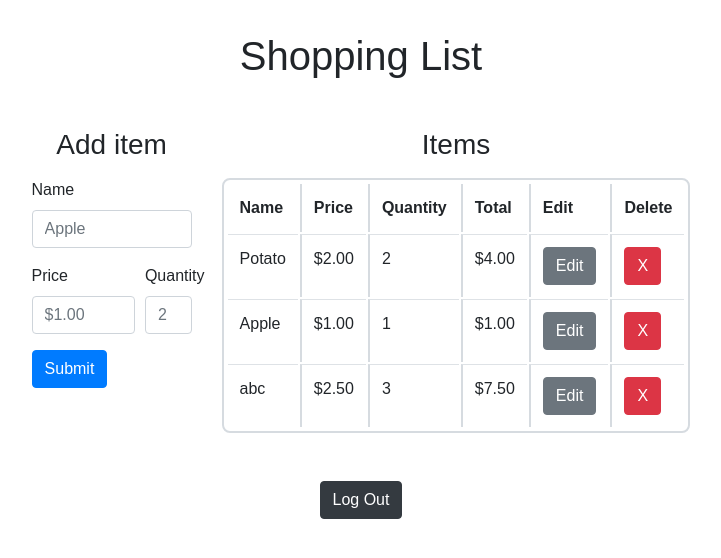
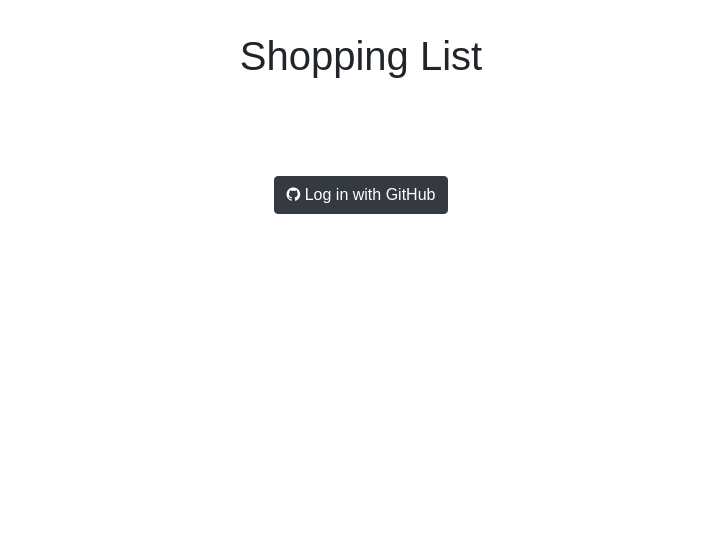
Before and after one commit to lbodwell/a4-components, a React (Create React App) app in the folder client/: page /login in a window 1280 px wide. Shown: the top 558 px of the page, without its empty margins (279-1000 px from the left). Built offline with nearby package versions, Linux system fonts and the light colour scheme.

Commit message:
Add React routing and login page. Implement database integration for GET, POST, and DELETE requests. State management improvements.

```diff
--- a/client/package.json
+++ b/client/package.json
@@ -10,6 +10,7 @@
     "react": "^16.13.1",
     "react-bootstrap": "^1.3.0",
     "react-dom": "^16.13.1",
+    "react-router-dom": "^5.2.0",
     "react-scripts": "3.4.3"
   },
   "scripts": {
--- a/client/src/App.js
+++ b/client/src/App.js
@@ -1,14 +1,17 @@
 import React from "react";
+import {BrowserRouter, Route} from "react-router-dom";
 
 import ShoppingList from "./components/ShoppingList";
+import Login from "./components/Login";
 
 import "./App.css";
 
 const App = () => {
 	return (
-		<div className="App">
-			<ShoppingList/>
-		</div>
+		<BrowserRouter>
+			<Route name="Home" path="/" exact component={ShoppingList}></Route>
+			<Route name="Login" path="/login" exact component={Login}></Route>
+		</BrowserRouter>
 	);
 }
 
--- /dev/null
+++ b/client/src/components/Login.js
@@ -0,0 +1,21 @@
+import React from "react";
+import {Row, Button} from "react-bootstrap";
+
+const handleLogin = () => {
+	window.location.href = "http://localhost:5000/auth/github/login";
+}
+
+const Login = () => {
+	return (
+		<div>
+			<h1 className="title">Shopping List</h1>
+			<Row className="justify-content-center">
+				<Button variant="dark" id="login-button" onClick={handleLogin}>
+					<i className="fa fa-github" aria-hidden="true"></i> Log in with GitHub
+				</Button>
+			</Row>
+		</div>
+	);
+}
+
+export default Login;
--- a/client/src/components/ShoppingList.js
+++ b/client/src/components/ShoppingList.js
@@ -8,7 +8,24 @@ class ShoppingList extends Component {
 	constructor(props) {
 		super(props);
 		this.state = {
+			items: []
 		}
+
+		this.updateData = this.updateData.bind(this);
+	}
+
+	componentDidMount() {
+		this.updateData();
+	}
+
+	async updateData() {
+		const res = await fetch("/api/items", {method: "GET"});
+		const data = await res.json();
+		this.setState({items: data});
+	}
+
+	handleLogout() {
+		window.location.href = "http://localhost:5000/logout";
 	}
 
 	render() {
@@ -19,14 +36,14 @@ class ShoppingList extends Component {
 					<Row className="justify-content-center">
 						<Col className="col-md-2">
 							<h3 className="header">Add item</h3>
-							<ShoppingListForm/>
+							<ShoppingListForm updateData={this.updateData}/>
 						</Col>
 						<Col md="auto">
-							<ShoppingListTable/>
+							<ShoppingListTable items={this.state.items}/>
 						</Col>
 					</Row>
 					<Row className="justify-content-center">
-						<Button variant="dark" id="logout-button">Log Out</Button>
+						<Button variant="dark" id="logout-button" onClick={this.handleLogout}>Log Out</Button>
 					</Row>
 				</Container>
 			</div>
--- a/client/src/components/ShoppingListForm.js
+++ b/client/src/components/ShoppingListForm.js
@@ -5,33 +5,40 @@ class ShoppingListForm extends Component {
 	constructor(props) {
 		super(props);
 		this.state = {
-			newItem: {}
-		};
+			newItem: {name: "", price: "", quantity: ""}
+		}
+
 		this.submitItem = this.submitItem.bind(this);
 	}
 
-	submitItem() {
-		// TODO: set state of new item from fields
-		//TODO: db req
+	async submitItem() {
+		const {name, price, quantity} = this.state.newItem;
+		const body = JSON.stringify({name, price, quantity});
+		const res = await fetch("/api/items", {method: "POST", body, headers:{"Content-Type": "application/json"}});
+		if (res) {
+			this.props.updateData();
+			this.setState({newItem: {name: "", price: "", quantity: ""}});
+		}
 	}
 
 	render() {
+		const newItem = this.state.newItem;
 		return (
 			<Form>
 				<Form.Row>
 					<Form.Group className="form-group col-sm-12">
 						<Form.Label>Name</Form.Label>
-						<Form.Control type="text" placeholder="Apple" required></Form.Control>
+						<Form.Control type="text" value={newItem.name} onChange={evt => this.setState({newItem: {...newItem, name: evt.target.value}})} placeholder="Apple" required></Form.Control>
 					</Form.Group>
 				</Form.Row>
 				<Form.Row>
 					<Form.Group className="form-group col-md-8">
 						<Form.Label>Price</Form.Label>
-						<Form.Control type="text" placeholder="$1.00" required></Form.Control>
+						<Form.Control type="text" value={newItem.price} onChange={evt => this.setState({newItem: {...newItem, price: evt.target.value}})} placeholder="$1.00" required></Form.Control>
 					</Form.Group>
 					<Form.Group className="form-group col-md-4">
 						<Form.Label>Quantity</Form.Label>
-						<Form.Control type="text" placeholder="2" required></Form.Control>
+						<Form.Control type="text" value={newItem.quantity} onChange={evt => this.setState({newItem: {...newItem, quantity: evt.target.value}})} placeholder="2" required></Form.Control>
 					</Form.Group>
 				</Form.Row>
 				<Button variant="primary" id="submit-button" onClick={this.submitItem}>Submit</Button>
--- a/client/src/components/ShoppingListTable.js
+++ b/client/src/components/ShoppingListTable.js
@@ -5,17 +5,19 @@ class ShoppingListTable extends Component {
 	constructor(props) {
 		super(props);
 		this.state = {
-			items: [
-				{_id: 1, name: "Potato", price: 2, quantity: 2, total: 4.00},
-				{_id: 2, name: "Apple", price: 1, quantity: 1, total: 1},
-				{_id: 3, name: "abc", price: 2.5, quantity: 3, total: 7.5}
-			],
+			items: props.items,
 			isItemBeingEdited: false,
 			editedItemIndex: undefined
 		};
 
 		this.editItem = this.editItem.bind(this);
 		this.deleteItem = this.deleteItem.bind(this);
+	}
+
+	componentDidUpdate(prevProps) {
+		if (prevProps.items !== this.props.items) {
+			this.setState({items: this.props.items});
+		}
 	}
 
 	editItem(evt) {
@@ -26,18 +28,21 @@ class ShoppingListTable extends Component {
 			// TODO: set cells to be uneditable
 			// TODO: update state with changes to fields
 			//TODO: db req
+			// const res = await fetch(`/api/items/${itemId}`, {
+			// 	method: "PATCH", body, headers: {"Content-Type": "application/json"}
+			// });
 		} else {
 			this.setState({editedItemIndex: evt.target.parentNode.parentNode.rowIndex - 1});
 			// TODO: set cells to be editable
 		}
 	}
 
-	deleteItem(evt) {
+	async deleteItem(evt) {
 		const itemToDelete = this.state.items[evt.target.parentNode.parentNode.rowIndex - 1];
-
-		this.setState({items: this.state.items.filter(item => item._id !== itemToDelete._id)});
-
-		//TODO: db req
+		const res = await fetch(`/api/items/${itemToDelete._id}`, {method: "DELETE"});
+		if (res) {
+			this.setState({items: this.state.items.filter(item => item._id !== itemToDelete._id)});
+		}
 	}
 
 	renderTableHeader() {
@@ -62,7 +67,12 @@ class ShoppingListTable extends Component {
 					<td>{quantity}</td>
 					<td>{total}</td>
 					<td>
-						<Button className="edit-btn" variant="secondary" onClick={this.editItem}>{this.state.isItemBeingEdited && this.state.editedItemIndex === index ? "Submit" : "Edit"}</Button>
+						<Button className="edit-btn" variant="secondary" onClick={this.editItem}>
+							{this.state.isItemBeingEdited && this.state.editedItemIndex === index
+								? "Submit"
+								: "Edit"
+							}
+						</Button>
 					</td>
 					<td>
 						<Button className="delete-btn" variant="danger" onClick={this.deleteItem}>X</Button>
@@ -76,13 +86,14 @@ class ShoppingListTable extends Component {
 		return (
 			<div>
 				<h3 className="header">Items</h3>
-				{this.state.items.length > 0 &&
-					<table className="table">
+				{this.state.items.length > 0
+					? <table className="table">
 						<tbody>
 							{this.renderTableHeader()}
 							{this.renderTableData()}
 						</tbody>
 					</table>
+					: <p>Shopping list empty</p>
 				}
 			</div>
 		);
```
Also changed, not shown: package.json (+7 -3 lines), 2 other files (tests, documents, lock files or other folders).
